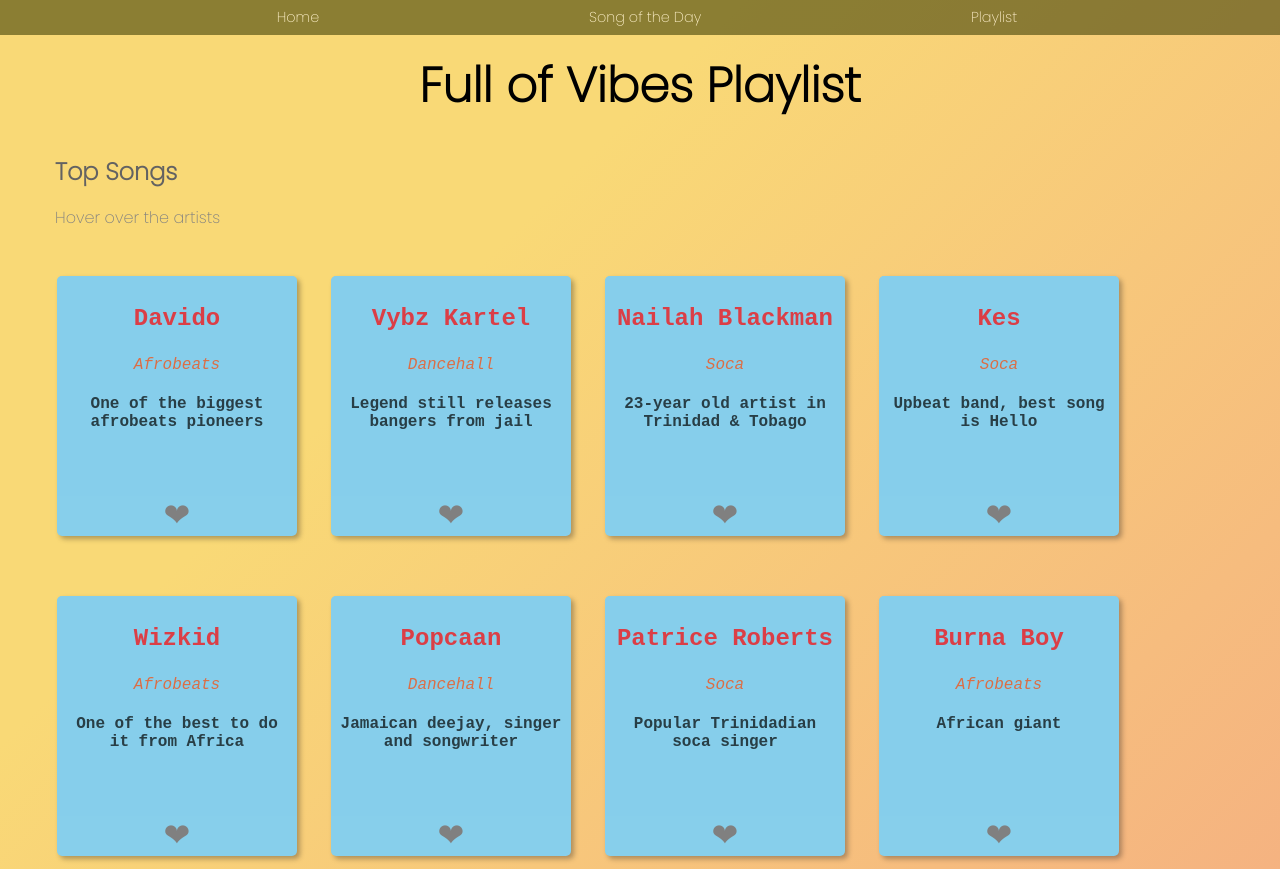
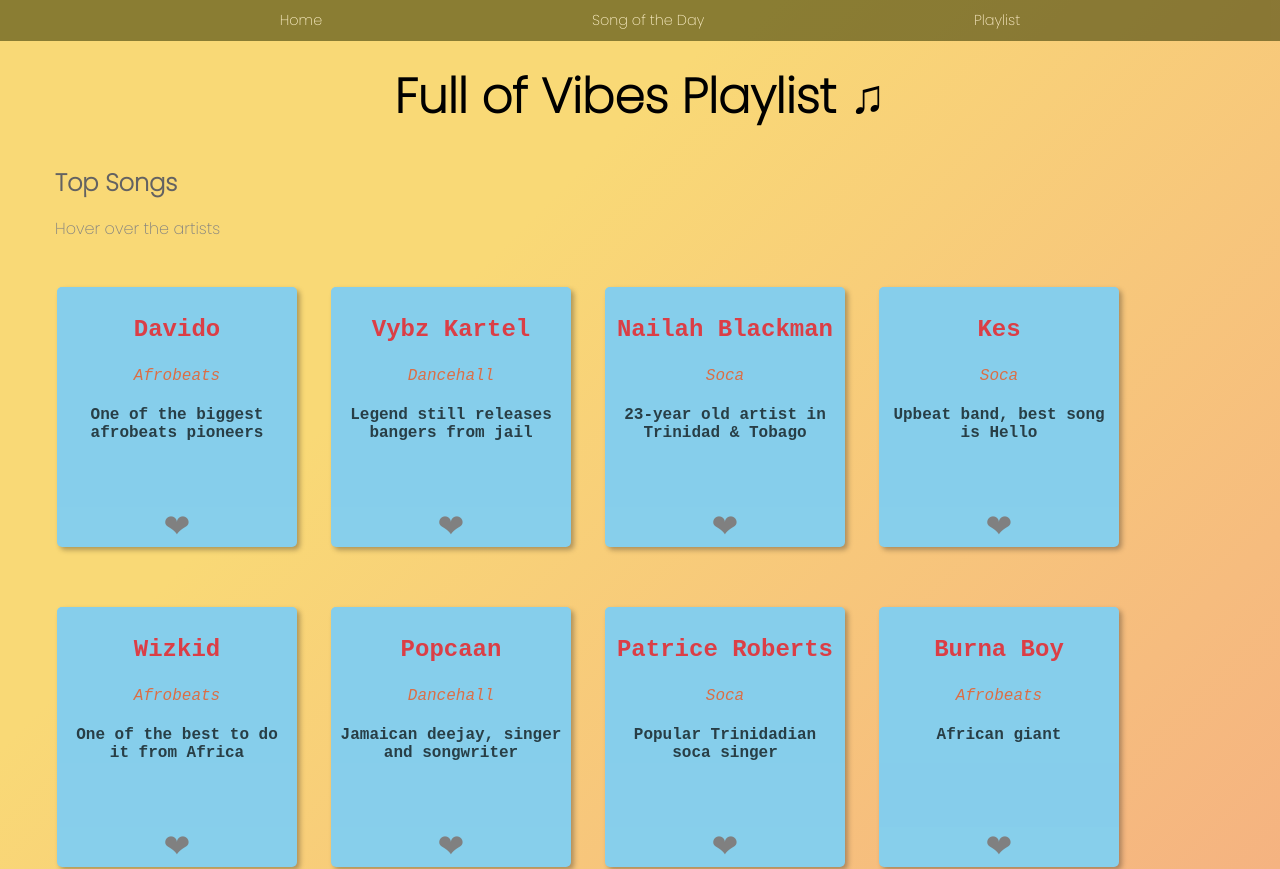
Before and after one commit to olu-akano/playmusic-app, a React app: page / in a window 1280 px wide. Shown: the top 869 px of the page. Built offline with nearby package versions, Linux system fonts and the light colour scheme; the HTML template or start-up script is replaced by a standard one.

Commit message:
update header

```diff
--- a/src/App.jsx
+++ b/src/App.jsx
@@ -7,7 +7,7 @@
     return (
         <>
             <Header />
-            <h1>Full of Vibes Playlist</h1>
+            <h1>Full of Vibes Playlist ♫</h1>
 
 
 
--- a/src/components/Card/style.css
+++ b/src/components/Card/style.css
@@ -15,7 +15,7 @@
     color: rgb(0, 0, 0);
     text-align: center;
     font-size: 3rem;
-    margin-top:50px;
+    margin-top:20px;
 }
 
 h2 {
--- a/src/layout/Header/style.css
+++ b/src/layout/Header/style.css
@@ -1,9 +1,8 @@
 nav {
     width: 100vw;
     top:0;
-    position: fixed;
     background-color: rgb(65, 65, 7);
-    padding: 7px;
+    padding: 10px;
     display: flex;
     justify-content: space-evenly;
     text-align: center;
```
